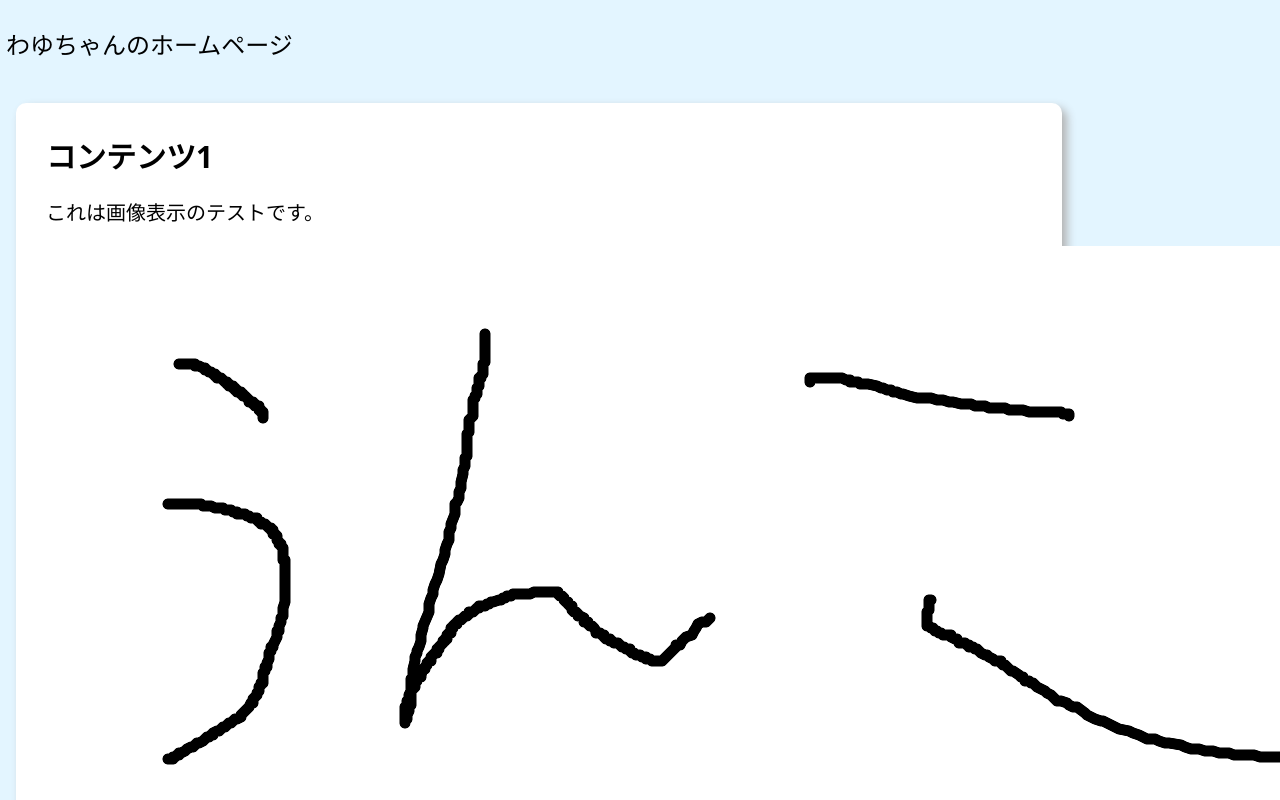
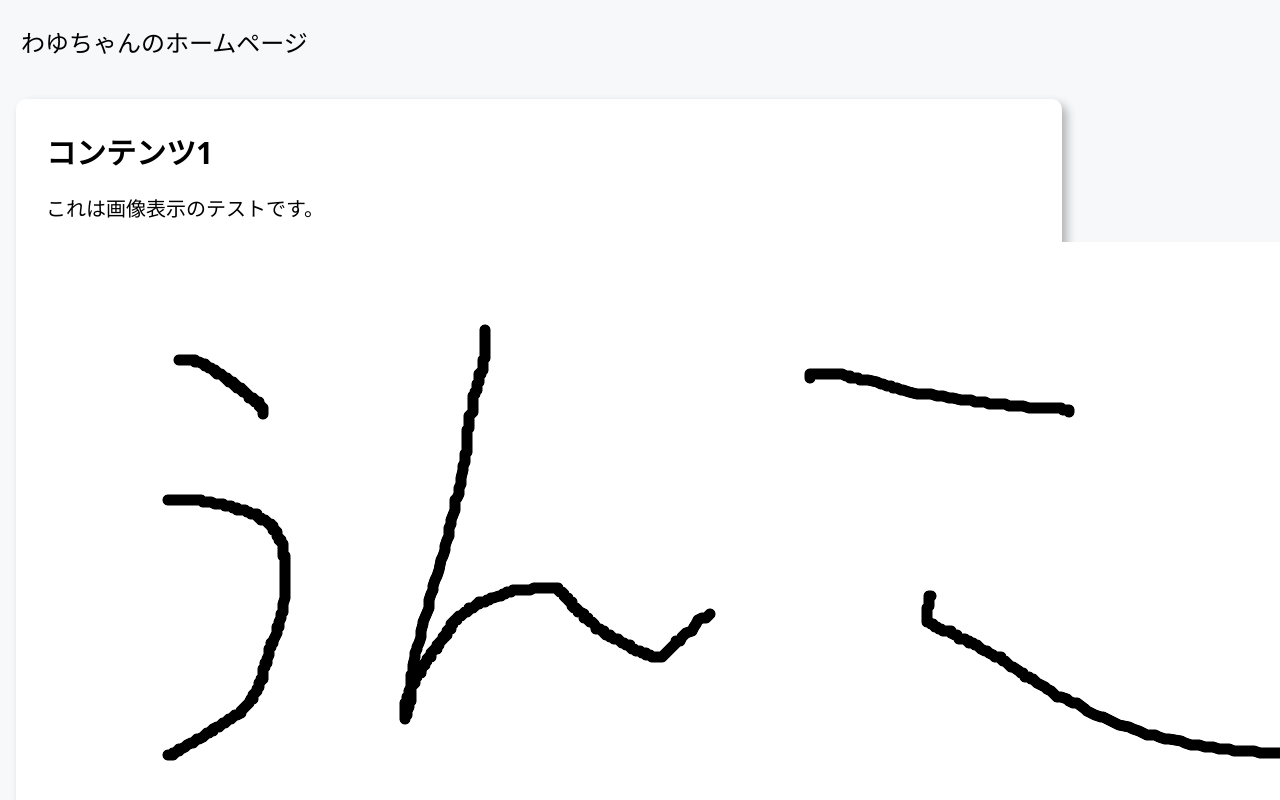
Before and after one commit to wayu-cirno/astro.com, an Astro site: page /content1 in a window 1280 px wide. Shown: the top 800 px of the page. Built offline with nearby package versions, Linux system fonts and the light colour scheme; Astro itself is replaced by a stand-in of ours.

Commit message:
Update style.css

```diff
--- a/src/styles/style.css
+++ b/src/styles/style.css
@@ -1,6 +1,5 @@
 body {
-    /* background-image: url(wall3.png); */
-    background-color: #E3F5FF;
+    background-color: #F6F8FA;
     margin: 0;
     font-family: Meiryo, system-ui;
     font-size: 20px;
@@ -16,7 +15,7 @@ body {
 }
 
 .header {
-    padding: 1px 5px;
+    padding: 0 20px;
     margin: 1px;
     font-size: 24px;
 }
@@ -62,7 +61,6 @@ h2::after {
   background: #5A75F2;
 }
 
-
 h3 {
     border-left: 5px solid #666666;
     padding-left: 8px;
@@ -87,10 +85,6 @@ a:active {
     text-decoration: underline;
 }
 
-.dougalist lite-youtube {
-    margin: 15px;
-}
-
 .tiisaku {
     font-size: 14px;
 }
```
